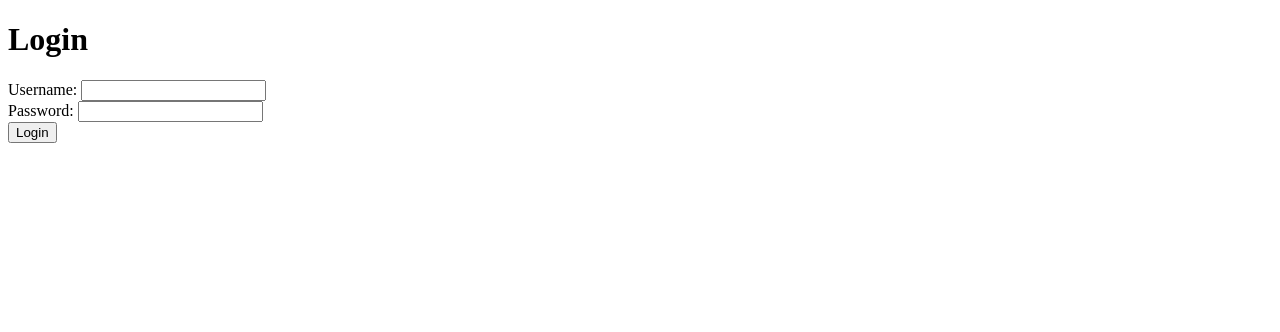
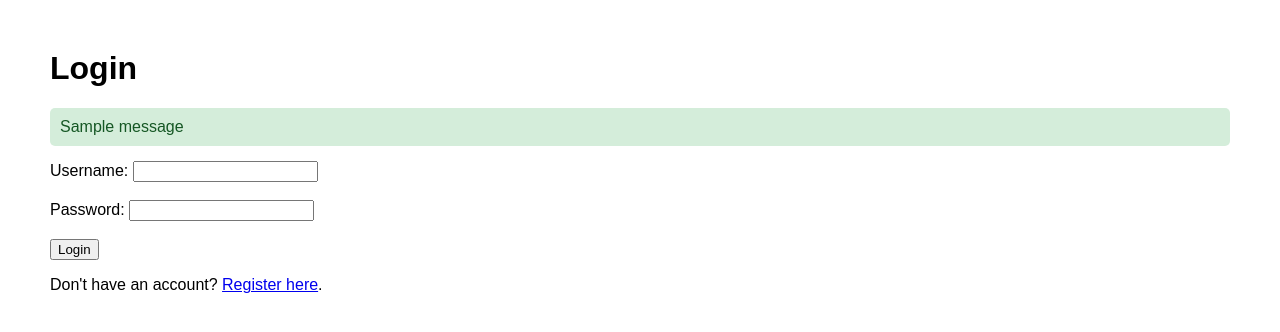
Before and after one commit to Kytohs/Green-circuit-system, a Flask app: page /login in a window 1280 px wide. Shown: the top 332 px of the page. Run offline with Flask 3, Linux system fonts and the light colour scheme; tables that the repository leaves empty hold one stand-in row (values such as "Sample post"); one stand-in notice (Sample message) is shown.

Commit message:
Fix login template layout and add flash support

```diff
--- a/templates/login.html
+++ b/templates/login.html
@@ -1,22 +1,45 @@
-<!-- templates/login.html -->
 <!DOCTYPE html>
 <html lang="en">
 <head>
     <meta charset="UTF-8">
     <title>Login</title>
+    <style>
+        body {
+            font-family: Arial, sans-serif;
+            margin: 50px;
+        }
+        .flash {
+            padding: 10px;
+            margin-bottom: 15px;
+            border-radius: 5px;
+        }
+        .flash.success { background-color: #d4edda; color: #155724; }
+        .flash.danger { background-color: #f8d7da; color: #721c24; }
+        .flash.warning { background-color: #fff3cd; color: #856404; }
+        .flash.info { background-color: #d1ecf1; color: #0c5460; }
+    </style>
 </head>
 <body>
     <h1>Login</h1>
-    <form method="POST">
+
+    {% with messages = get_flashed_messages(with_categories=true) %}
+        {% if messages %}
+            {% for category, message in messages %}
+                <div class="flash {{ category }}">{{ message }}</div>
+            {% endfor %}
+        {% endif %}
+    {% endwith %}
+
+    <form method="POST" action="{{ url_for('login') }}">
         <label for="username">Username:</label>
         <input type="text" name="username" id="username" required>
-        <br>
+        <br><br>
         <label for="password">Password:</label>
         <input type="password" name="password" id="password" required>
-        <br>
+        <br><br>
         <button type="submit">Login</button>
-        <form action="/login" method="POST">
+    </form>
 
-    </form>
+    <p>Don't have an account? <a href="{{ url_for('register') }}">Register here</a>.</p>
 </body>
 </html>
```
